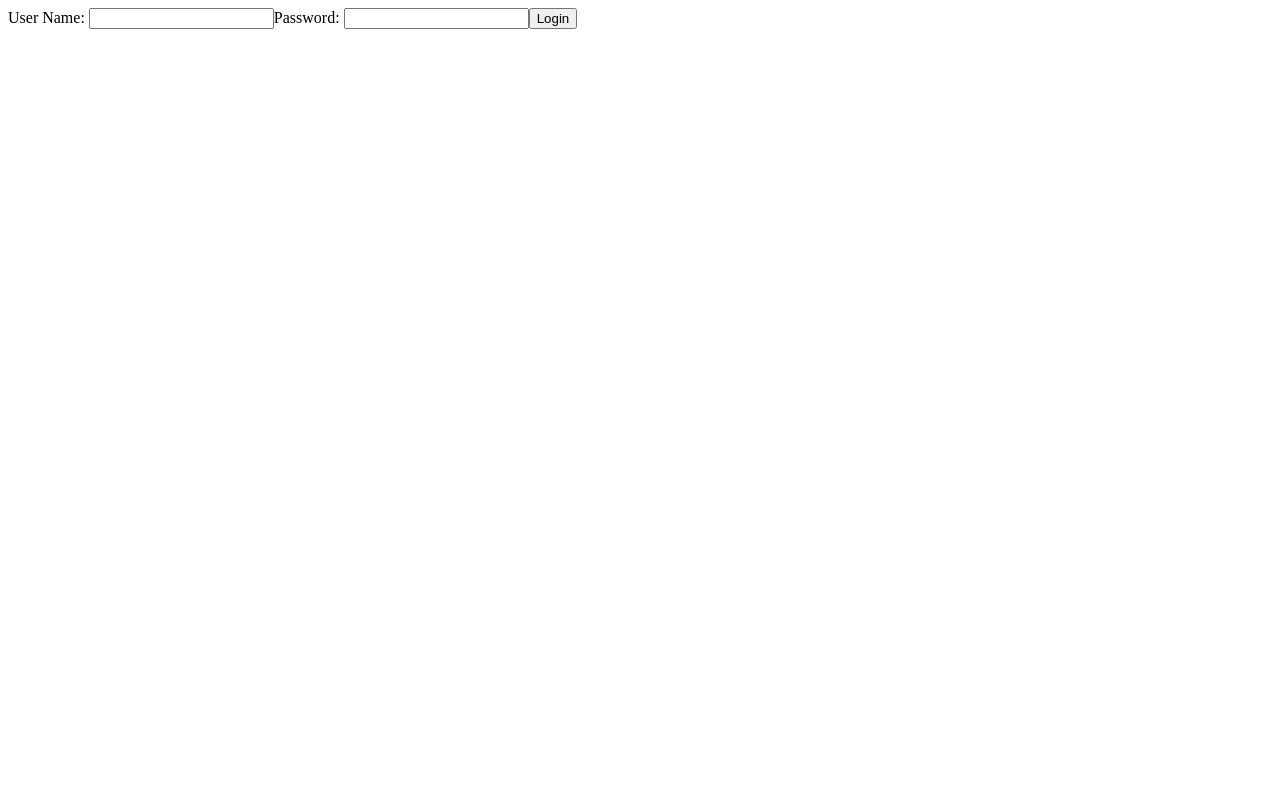
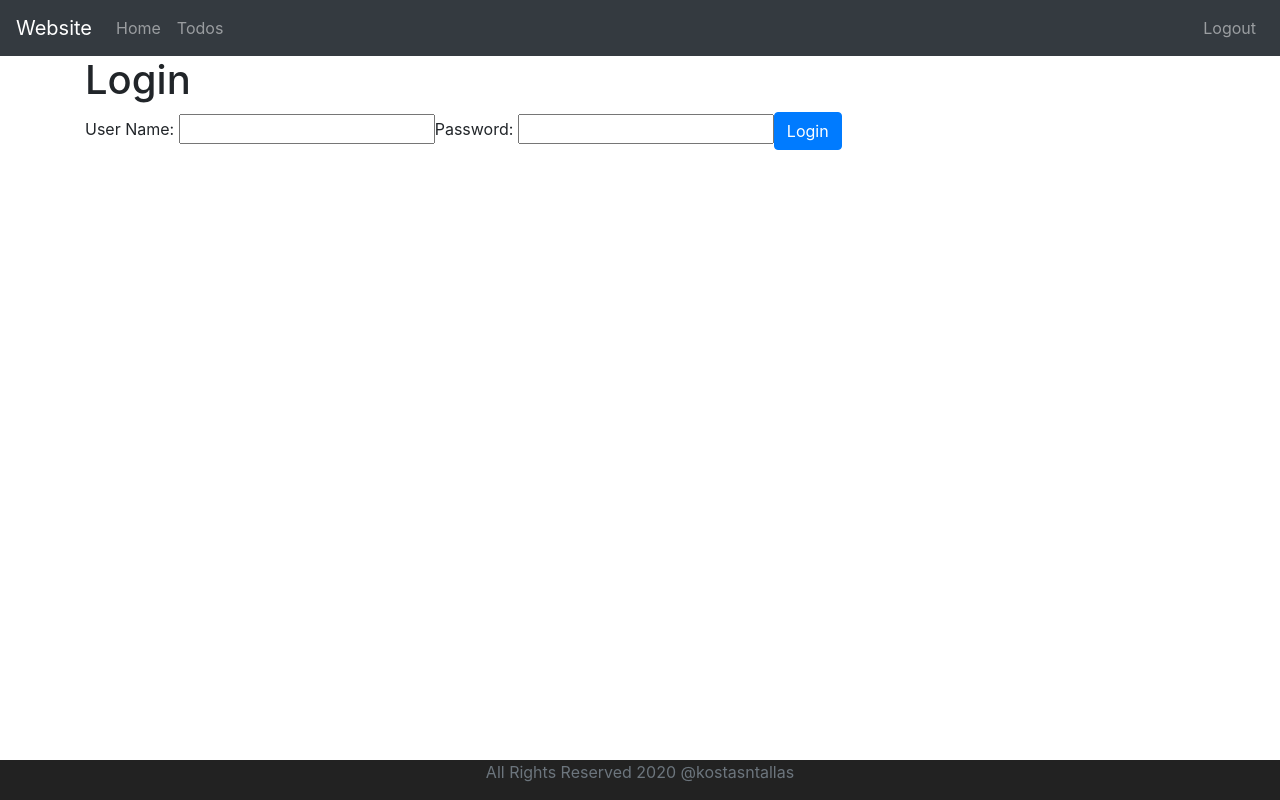
Before and after one commit to kostakis88/spring-react-todo, a React (Create React App) app: page / in a window 1280 px wide. Built offline with nearby package versions, Linux system fonts and the light colour scheme; sample sign-in values are in the browser's storage.

Commit message:
implemented basic authentication

```diff
--- a/package.json
+++ b/package.json
@@ -6,6 +6,7 @@
     "@testing-library/jest-dom": "^4.2.4",
     "@testing-library/react": "^9.3.2",
     "@testing-library/user-event": "^7.1.2",
+    "bootstrap": "^4.5.0",
     "react": "^16.13.1",
     "react-dom": "^16.13.1",
     "react-router-dom": "^5.2.0",
--- a/src/components/App.js
+++ b/src/components/App.js
@@ -4,19 +4,26 @@ import Login from './Login';
 import Welcome from './Welcome';
 import Error from './Error';
 import ToDoList from './ToDoList';
+import Header from './Header';
+import Footer from './Footer';
+import Logout from './Logout';
+import AuthenticatedRoute from './AuthenticatedRoute';
 
 class App extends Component {
   render() {
     return (
       <div>
         <Router>
+          <Header/>
           <Switch>
             <Route path="/" exact component={Login}/>
             <Route path="/login" component={Login}/>
-            <Route path="/welcome/:name" component={Welcome} />
-            <Route path="/todos" component={ToDoList} />
+            <AuthenticatedRoute path="/welcome/:name" component={Welcome} />
+            <AuthenticatedRoute path="/todos" component={ToDoList} />
+            <AuthenticatedRoute path="/logout" component={Logout} />
             <Route component={Error}/>
           </Switch>
+          <Footer/>
         </Router>
       </div>
     );
--- /dev/null
+++ b/src/components/AuthenticatedRoute.js
@@ -0,0 +1,15 @@
+import React, { Component } from 'react';
+import { Route, Redirect } from 'react-router-dom';
+import Authentication from './Authentication';
+
+class AuthenticatedRoute extends Component {
+  render() {
+    if (Authentication.isUserLoggedIn()) {
+      return <Route {...this.props} />
+    } else {
+      return <Redirect to="/login" />
+    }
+  }
+}
+
+export default AuthenticatedRoute;
--- /dev/null
+++ b/src/components/Authentication.js
@@ -0,0 +1,17 @@
+class Authentication {
+  registerSuccessfullLogin(username, password) {
+    sessionStorage.setItem('authenticatedUser', username);
+  }
+
+  logout() {
+    sessionStorage.removeItem('authenticatedUser');
+  }
+
+  isUserLoggedIn() {
+    let user = sessionStorage.getItem('authenticatedUser');
+    if (user === null) return false;
+    return true;
+  }
+}
+
+export default new Authentication();
--- /dev/null
+++ b/src/components/Footer.js
@@ -0,0 +1,11 @@
+import React from 'react';
+
+function Footer() {
+  return (
+    <footer className="footer">
+      <span className="text-muted">All Rights Reserved 2020 @kostasntallas</span>
+    </footer>
+  );
+}
+
+export default Footer;
--- /dev/null
+++ b/src/components/Header.js
@@ -0,0 +1,25 @@
+import React from 'react';
+import { Link, withRouter } from 'react-router-dom';
+import Authentication from './Authentication';
+
+function Header() {
+  const isUserLoggedIn = Authentication.isUserLoggedIn();
+
+  return (
+    <header>
+      <nav className="navbar navbar-expand-md navbar-dark bg-dark">
+        <div><a href="#0" className="navbar-brand">Website</a></div>
+        <ul className="navbar-nav">
+          {isUserLoggedIn && <li><Link to="/welcome/kostas" className="nav-link">Home</Link></li>}
+          {isUserLoggedIn && <li><Link to="/todos" className="nav-link">Todos</Link></li>}
+        </ul>
+        <ul className="navbar-nav navbar-collapse justify-content-end">
+          {!isUserLoggedIn && <li><Link to="/login" className="nav-link">Login</Link></li>}
+          {isUserLoggedIn && <li><Link to="/logout" className="nav-link" onClick={Authentication.logout}>Logout</Link></li>}
+        </ul>
+      </nav>
+    </header>
+  );
+}
+
+export default withRouter(Header);
--- a/src/components/Login.js
+++ b/src/components/Login.js
@@ -1,4 +1,5 @@
 import React, { Component } from 'react';
+import Authentication from './Authentication.js';
 
 class Login extends Component {
   state = {
@@ -16,6 +17,7 @@ class Login extends Component {
   handleLoginClick = () => {
     const { username, password } = this.state;
     if (username === "kostas" && password === "test") {
+      Authentication.registerSuccessfullLogin(username, password)
       this.props.history.push(`/welcome/${username}`);
     } else {
       this.setState({
@@ -27,10 +29,13 @@ class Login extends Component {
   render() {
     return (
       <div>
-        {this.state.logginFailed && <div>Email or Password is wrong!</div>}
-        User Name: <input type="text" name="username" value={this.state.username} onChange={this.handleChange}/>
-        Password: <input type="password" name="password" value={this.state.password} onChange={this.handleChange}/>
-        <button onClick={this.handleLoginClick}>Login</button>
+        <div className="container">
+          <h1>Login</h1>
+          {this.state.logginFailed && <div className="alert alert-warning">Email or Password is wrong!</div>}
+          User Name: <input type="text" name="username" value={this.state.username} onChange={this.handleChange}/>
+          Password: <input type="password" name="password" value={this.state.password} onChange={this.handleChange}/>
+          <button className="btn btn-primary" onClick={this.handleLoginClick}>Login</button>
+        </div>
       </div>
     );
   }
--- /dev/null
+++ b/src/components/Logout.js
@@ -0,0 +1,11 @@
+import React from 'react';
+
+function Logout() {
+  return (
+    <div className="container">
+      <h1>Thank you for using our application!</h1>
+    </div>
+  );
+}
+
+export default Logout;
--- a/src/components/ToDoList.js
+++ b/src/components/ToDoList.js
@@ -11,10 +11,11 @@ class ToDoList extends Component {
 
   render() {
     return (
-      <table>
+      <div className="container">
+        <h1>ToDos</h1>
+        <table className="table">
         <thead>
           <tr>
-            <th>ID</th>
             <th>Description</th>
             <th>Status</th>
             <th>Due Date</th>
@@ -23,7 +24,6 @@ class ToDoList extends Component {
         <tbody>
           {this.state.todos.map(todo =>
             <tr key={todo.id}>
-              <td>{todo.id}</td>
               <td>{todo.description}</td>
               <td>{todo.isCompleted.toString()}</td>
               <td>{todo.dueDate.toString()}</td>
@@ -31,6 +31,7 @@ class ToDoList extends Component {
           )}
         </tbody>
       </table>
+      </div>
     );
   }
 }
--- a/src/components/Welcome.js
+++ b/src/components/Welcome.js
@@ -3,7 +3,9 @@ import { Link } from 'react-router-dom';
 
 function Welcome(props) {
   return (
-    <h1>Welcome {props.match.params.name}, here are your <Link to="/todos">todos</Link></h1>
+    <div className="container">
+      <h1>Welcome {props.match.params.name}, here are your <Link to="/todos">todos</Link></h1>
+    </div>
   );
 }
 
--- a/src/index.js
+++ b/src/index.js
@@ -1,6 +1,8 @@
 import React from 'react';
 import ReactDOM from 'react-dom';
 import App from './components/App';
+import 'bootstrap/dist/css/bootstrap.css';
+import './styles/application.css';
 
 ReactDOM.render(
   <React.StrictMode>
--- /dev/null
+++ b/src/styles/application.css
@@ -0,0 +1,8 @@
+.footer {
+  position: absolute;
+  bottom: 0;
+  width: 100%;
+  height: 40px;
+  background-color: #222222;
+  text-align: center;
+}
```
Also changed, not shown: 1 other file (tests, documents, lock files or other folders).
